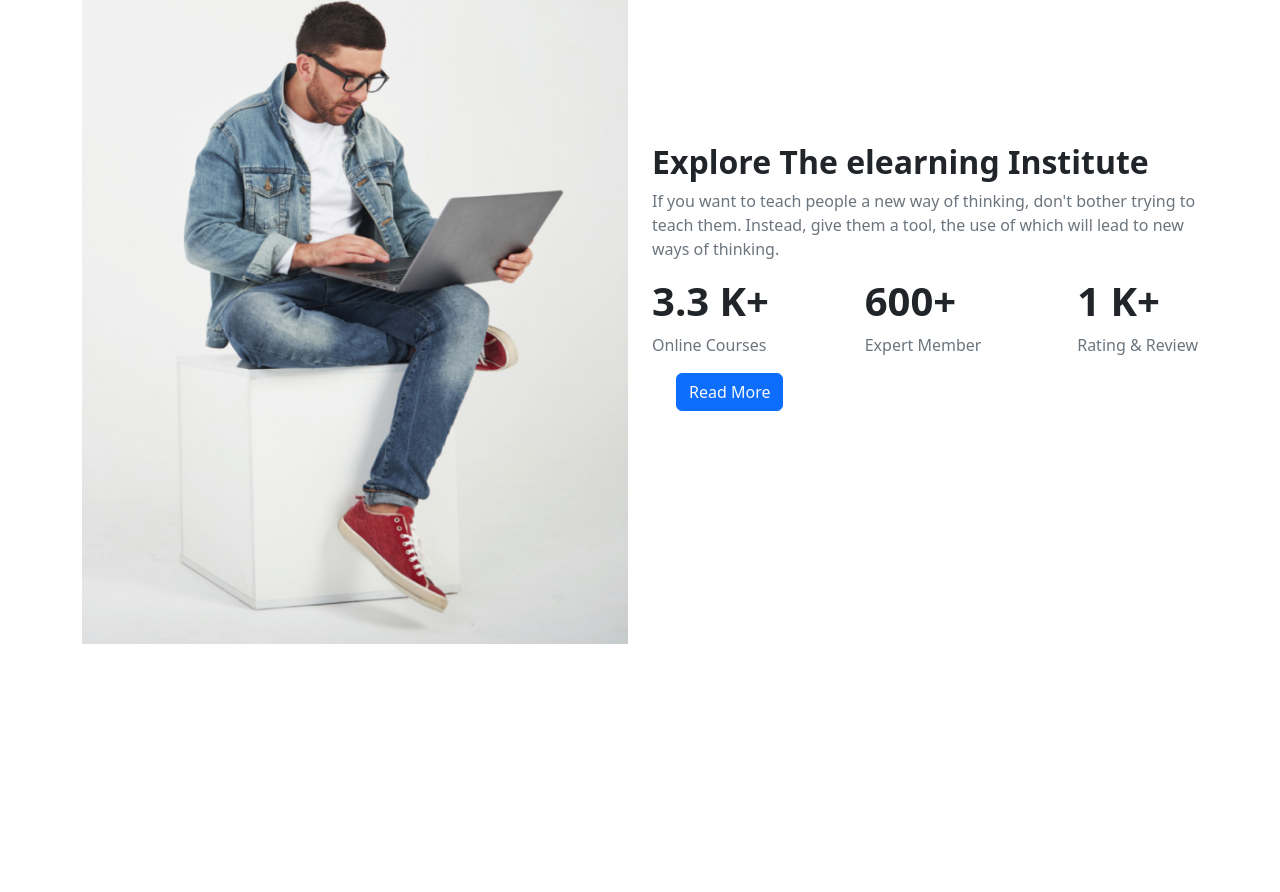
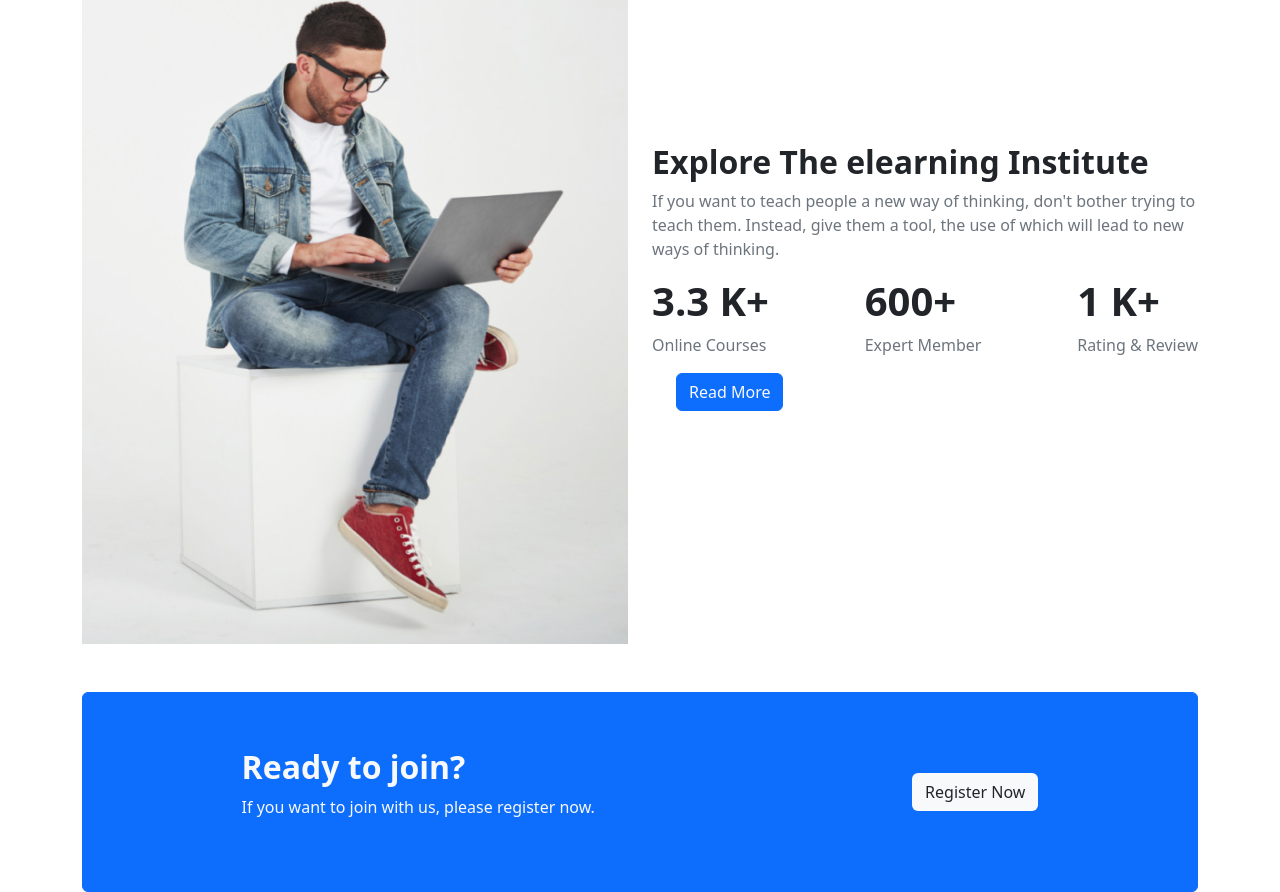
Before and after one commit to rifatahmed787/edTech-website, a plain HTML site: page index.html in a window 1280 px wide. Shown: the part 1638-2530 px from the top of the page. Before the commit the page ends 2282 px from the top, so only its background shows below. Drawn offline with nearby package versions, Linux system fonts and the light colour scheme.

Commit message:
join section added

```diff
--- a/index.html
+++ b/index.html
@@ -276,6 +276,20 @@
 
         </section>
         <!-- working section end -->
+        <!-- join section start -->
+        <section class="container">
+            <div
+                class="d-flex justify-content-around align-items-center bg-primary border rounded border-primary h-25 mt-5">
+                <div>
+                    <h2 class="fw-bold text-light">Ready to join?</h2>
+                    <p class="text-light">If you want to join with us, please register now.</p>
+                </div>
+                <div>
+                    <a href="#"><button class="btn bg-light">Register Now</button></a>
+                </div>
+            </div>
+        </section>
+        <!-- join section end -->
 
     </main>
     <!------------------- main end ----------------->
```
